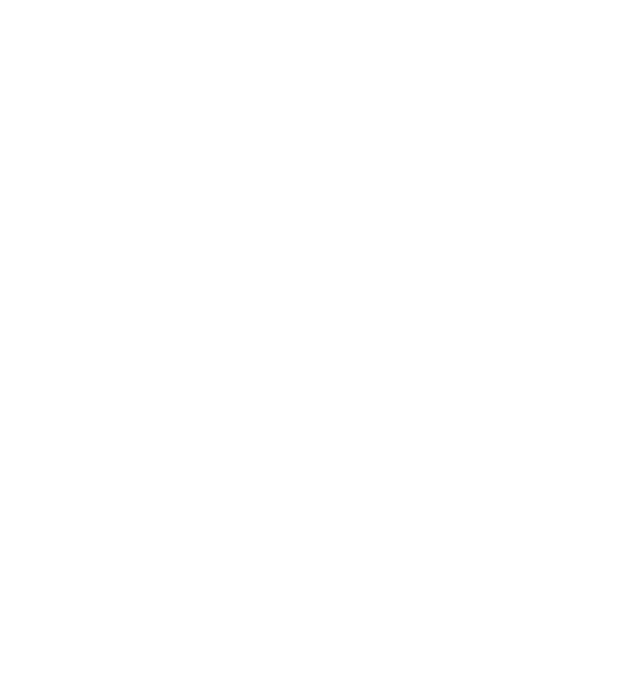
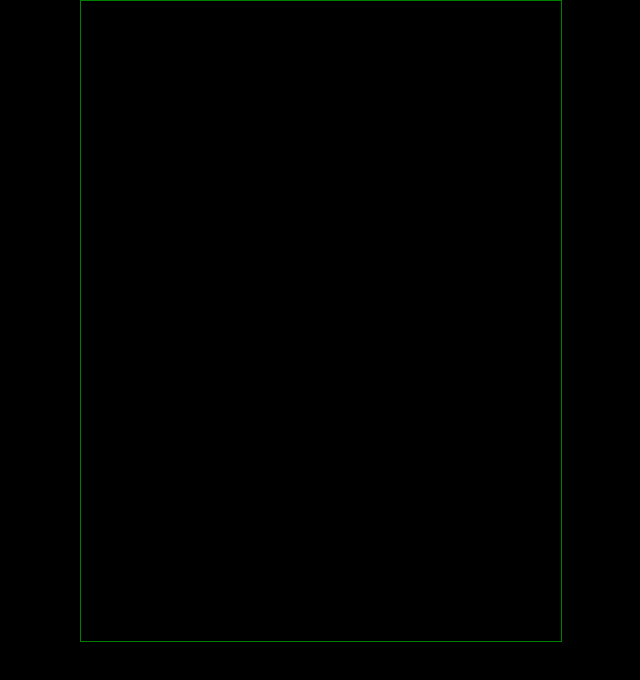
Before and after one commit to Joel-J-Lyberg/space-joller, a plain HTML site: page index.html in a window 1280 px wide. Shown: the whole page, without its empty margins (319-959 px from the left). Drawn offline with Linux system fonts and the light colour scheme.

Commit message:
center on page, green border

```diff
--- a/index.html
+++ b/index.html
@@ -6,6 +6,16 @@
 body, div {
 	padding: 0px;
 	margin: 0px;
+	background-color: #000;
+}
+canvas {
+    padding-left: 0;
+    padding-right: 0;
+    margin-left: auto;
+    margin-right: auto;
+    display: block;
+    width: 480px;
+    border: 1px solid green;
 }
 </style>
 </head>
```
